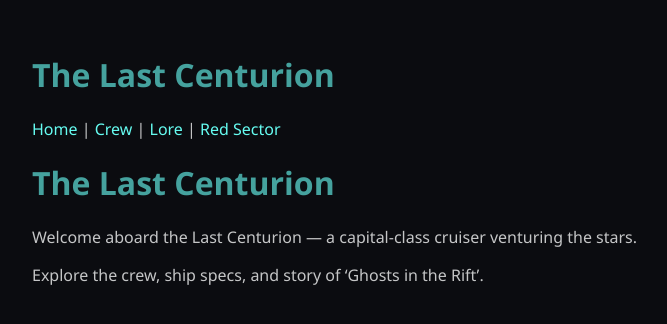
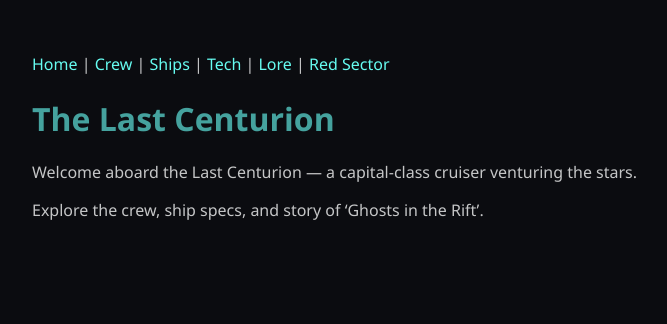
Before and after one commit to fionayyc/last-centurion, a Jekyll site: the page built from index.md, in a window 1280 px wide. Shown: the top 324 px of the page, without its empty margins (208-875 px from the left). Built offline with Jekyll 4.4.1, drawn with Linux system fonts in a browser that asks for light colours; our own code applies the rules of GitHub Pages for plain Markdown files.

Commit message:
Update default.html

```diff
--- a/_layouts/default.html
+++ b/_layouts/default.html
@@ -19,8 +19,8 @@
 </head>
 <body>
   <header>
-    <h1>{{ site.title }}</h1>
-    <p><a href="/">Home</a> | <a href="/last-centurion/crew/">Crew</a> | <a href="/vault/">Lore</a> | <a href="/red-sector/">Red Sector</a></p>
+    <h1></h1>
+    <p><a href="/">Home</a> | <a href="/last-centurion/crew/">Crew</a> | <a href="/last-centurion/ships/">Ships</a> | <a href="/last-centurion/tech/">Tech</a> | <a href="/vault/">Lore</a> | <a href="/red-sector/">Red Sector</a></p>
   </header>
   <main>
     {{ content }}
```
